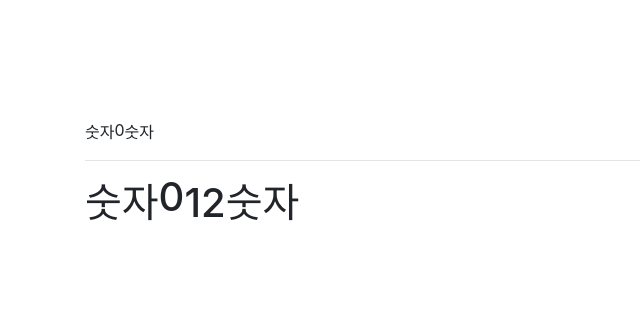
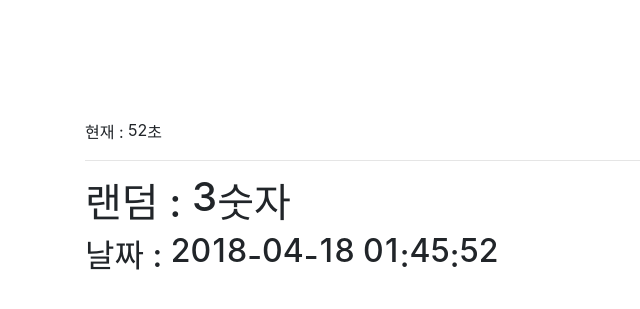
Before and after one commit to mins01/web_work_doc, a PHP site: page /transitionNumber.html in a window 1280 px wide. Shown: the top 309 px of the page, without its empty margins (0-640 px from the left). Run offline with PHP 8.4, Linux system fonts and the light colour scheme; some libraries are stand-ins or nearby versions.

Commit message:
날짜까지 표시해봤다

```diff
--- a/CSS/transitionNumber/transitionNumber.css
+++ b/CSS/transitionNumber/transitionNumber.css
@@ -1,8 +1,10 @@
 @charset "UTF-8";
-.animationNumber{ line-height:1em; font-size: 1em; min-width:0.5em;
+.animationNumber{ line-height:1em; font-size: 1em; min-width:0.5em; max-width: 1em;
 	display: inline-block; font-size: inherit; padding: 0; margin: 0;
 	position: relative;
 	overflow: hidden;
+
+  /* vertical-align: middle; */
 }
 .animationNumber-numbers{
 	line-height: 1em;font-size: 1em;
--- a/CSS/transitionNumber/transitionNumber.html
+++ b/CSS/transitionNumber/transitionNumber.html
@@ -33,12 +33,40 @@
 
 	<!-- //meta og -->
 	<script>
+
+	Object.defineProperty(Date.prototype, 'YYYYMMDDHHMMSS', {
+    value: function() {
+        function pad2(n) {  // always returns a string
+            return (n < 10 ? '0' : '') + n;
+        }
+
+        return this.getFullYear() +
+               pad2(this.getMonth() + 1) +
+               pad2(this.getDate()) +
+               pad2(this.getHours()) +
+               pad2(this.getMinutes()) +
+               pad2(this.getSeconds());
+    }
+});
+
 	jQuery(function(){
 		transitionNumber.init();
 		var fn = function(){
 			var D = new Date();
-			var t = Math.floor(D.getTime()/1000)%10
-			$('.animationNumber').attr('data-number',t);
+			var t = Math.floor(D.getTime()/1000)%100
+
+			var t0 = t<10?0:Math.floor(t/10);
+			var t1 = t%10;
+
+			$('.test-sec-10').attr('data-number',t0);
+			$('.test-sec-1').attr('data-number',t1);
+			$('.test-rand').attr('data-number',Math.floor(Math.random()*10));
+
+			var arr = D.YYYYMMDDHHMMSS().split('');
+			var ts = $('#yymmdd .animationNumber');
+			for(var i=0,m=ts.length;i<m;i++){
+				$(ts[i]).attr('data-number',arr[i]);
+			}
 		}
 		setInterval(fn,500)
 
@@ -53,9 +81,14 @@
 		<br />
 		<br />
 		<br />
-		<span>숫자</span><div class="animationNumber" ></div>숫자
+		<span>현재</span> : <div class="animationNumber test-sec-10" ></div><div class="animationNumber test-sec-1" ></div>초
 <hr />
-		<h1><span>숫자</span><div class="animationNumber" ></div>12숫자</h1>
+		<h1><span>랜덤</span> : <div class="animationNumber test-rand" ></div>숫자</h1>
+		<h2 id="yymmdd">날짜 :
+			<div class="animationNumber" ></div><div class="animationNumber" ></div><div class="animationNumber" ></div><div class="animationNumber" ></div>-<div class="animationNumber" ></div><div class="animationNumber" ></div>-<div class="animationNumber" ></div><div class="animationNumber" ></div>
+
+			<div class="animationNumber" ></div><div class="animationNumber" ></div>:<div class="animationNumber" ></div><div class="animationNumber" ></div>:<div class="animationNumber" ></div><div class="animationNumber" ></div>
+		</h2>
 
 	</div>
 </body>
--- a/CSS/transitionNumber/transitionNumber.js
+++ b/CSS/transitionNumber/transitionNumber.js
@@ -21,20 +21,19 @@ var transitionNumber = {
 			tas[i].className +=' animationNumber-rendered';
 
 
-			tas[i].innerHTML = '<div class="animationNumber-numbers" > \
-				<div class="animationNumber-number animationNumber-number-0"></div> \
-				<div class="animationNumber-number animationNumber-number-1"></div> \
-				<div class="animationNumber-number animationNumber-number-2"></div> \
-				<div class="animationNumber-number animationNumber-number-3"></div> \
-				<div class="animationNumber-number animationNumber-number-4"></div> \
-				<div class="animationNumber-number animationNumber-number-5"></div> \
-				<div class="animationNumber-number animationNumber-number-6"></div> \
-				<div class="animationNumber-number animationNumber-number-7"></div> \
-				<div class="animationNumber-number animationNumber-number-8"></div> \
-				<div class="animationNumber-number animationNumber-number-9"></div> \
-				<div class="animationNumber-number animationNumber-number-Q"></div> \
-					</div>\
-				<span class="animationNumber-hiddenText" >?</span>';
+			tas[i].innerHTML = '<div class="animationNumber-numbers" >'+
+				'<div class="animationNumber-number animationNumber-number-0"></div>'+
+				'<div class="animationNumber-number animationNumber-number-1"></div>'+
+				'<div class="animationNumber-number animationNumber-number-2"></div>'+
+				'<div class="animationNumber-number animationNumber-number-3"></div>'+
+				'<div class="animationNumber-number animationNumber-number-4"></div>'+
+				'<div class="animationNumber-number animationNumber-number-5"></div>'+
+				'<div class="animationNumber-number animationNumber-number-6"></div>'+
+				'<div class="animationNumber-number animationNumber-number-7"></div>'+
+				'<div class="animationNumber-number animationNumber-number-8"></div>'+
+				'<div class="animationNumber-number animationNumber-number-9"></div>'+
+				'<div class="animationNumber-number animationNumber-number-Q"></div>'+
+				'</div><span class="animationNumber-hiddenText" >?</span>';
 
 		}
 	}
```
